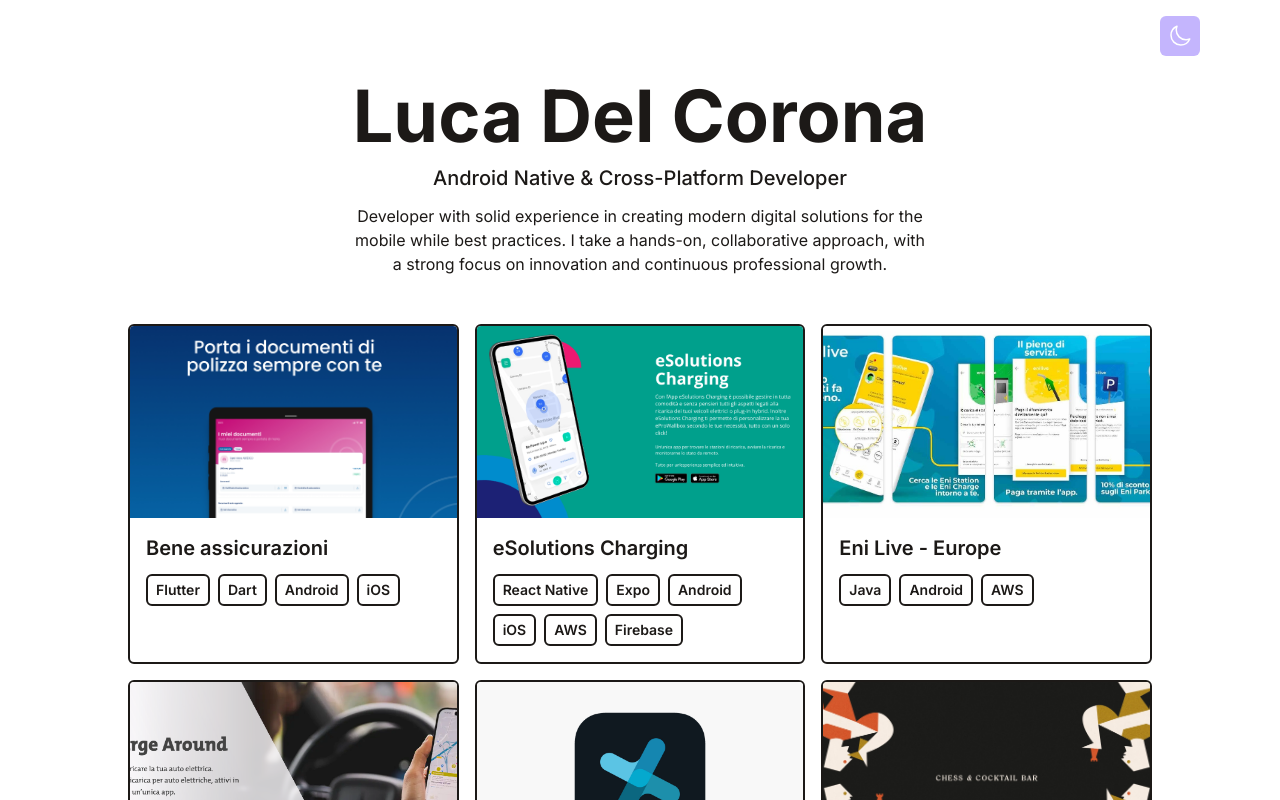
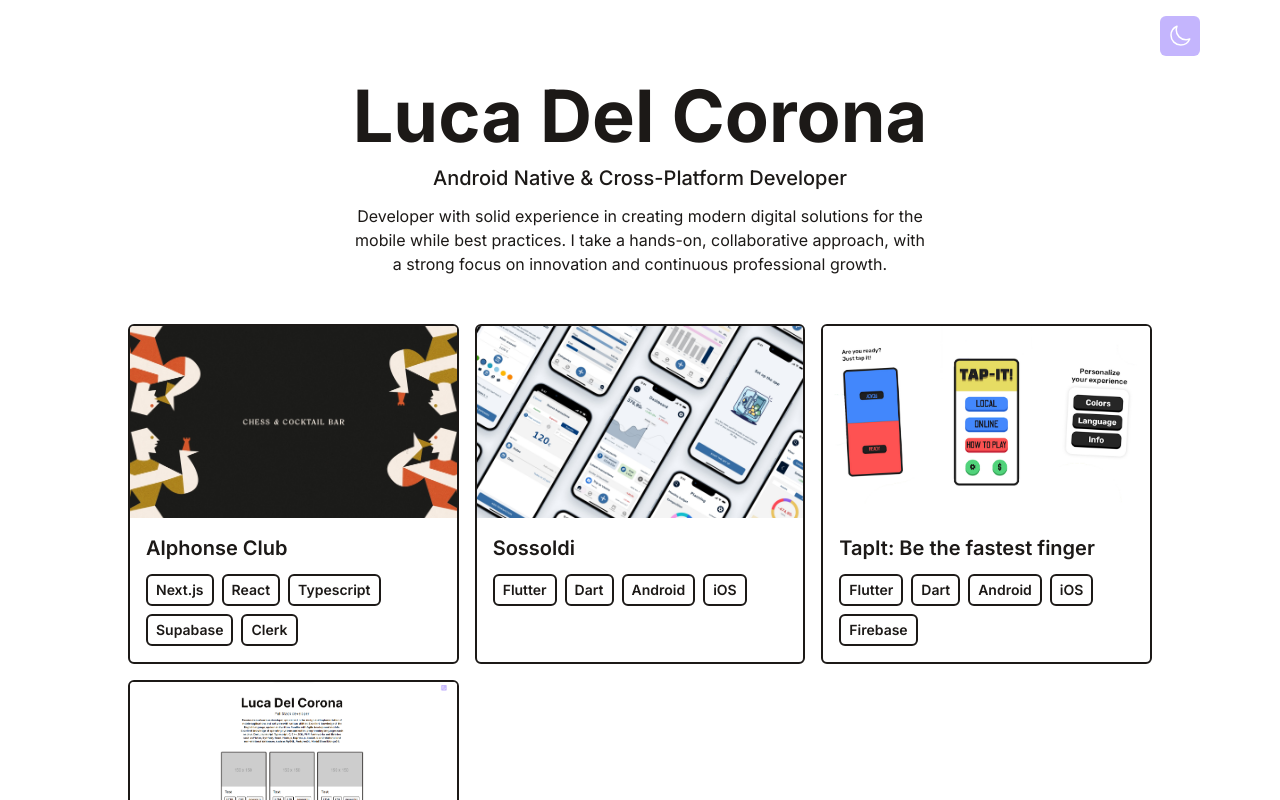
Before and after one commit to VoidElle/portfolio, a React (Vite) app: page / in a window 1280 px wide. Shown: the top 800 px of the page. Built offline with nearby package versions, Linux system fonts and the light colour scheme.

Commit message:
fix: removed

```diff
--- a/src/data/portfolio.js
+++ b/src/data/portfolio.js
@@ -1,49 +1,9 @@
 import portfolioImage from "../assets/portfolio.png";
 import tapItImage from "../assets/tapit.jpg";
-import eSolutionsChargingImage from "../assets/projects/eSolutionsCharging.png";
-import beneAssicurazioniImage from "../assets/projects/beneAssicurazioni.png";
-import eniLiveAppImage from "../assets/projects/eniLiveApp.jpg";
-import rechargeAroundImage from "../assets/projects/rechargeAround.png";
-import yubiqMoreImage from "../assets/projects/yubiqMore.png";
 import sossoldiImage from "../assets/projects/sossoldi.jpg";
 import alphonseClubImage from "../assets/projects/alphonseClub.jpg";
 
 export default [
-    {
-        id: 8,
-        title: "Bene assicurazioni",
-        imgUrl: beneAssicurazioniImage,
-        stack: ["Flutter", "Dart", "Android", "iOS"],
-        link: "https://www.bene.it/"
-    },
-    {
-        id: 7,
-        title: "eSolutions Charging",
-        imgUrl: eSolutionsChargingImage,
-        stack: ["React Native", "Expo", "Android", "iOS", "AWS", "Firebase"],
-        link: "https://www.esolutionscharging.com/it_IT/on-the-go"
-    },
-    {
-        id: 6,
-        title: "Eni Live - Europe",
-        imgUrl: eniLiveAppImage,
-        stack: ["Java", "Android", "AWS"],
-        link: "https://www.enilive.it/app-enilive"
-    },
-    {
-        id: 5,
-        title: "Recharge Around",
-        imgUrl: rechargeAroundImage,
-        stack: ["Java", "Android", "Firebase"],
-        link: "https://www.repower.com/it/e-mobility/recharge-around"
-    },
-    {
-        id: 4,
-        title: "YUBIQ More",
-        imgUrl: yubiqMoreImage,
-        stack: ["Flutter", "Dart", "Android", "iOS", "Firebase"],
-        link: "https://play.google.com/store/apps/details?id=com.docflow.yubik.employee.dossier&hl=it"
-    },
     {
         id: 3,
         title: "Alphonse Club",
```
